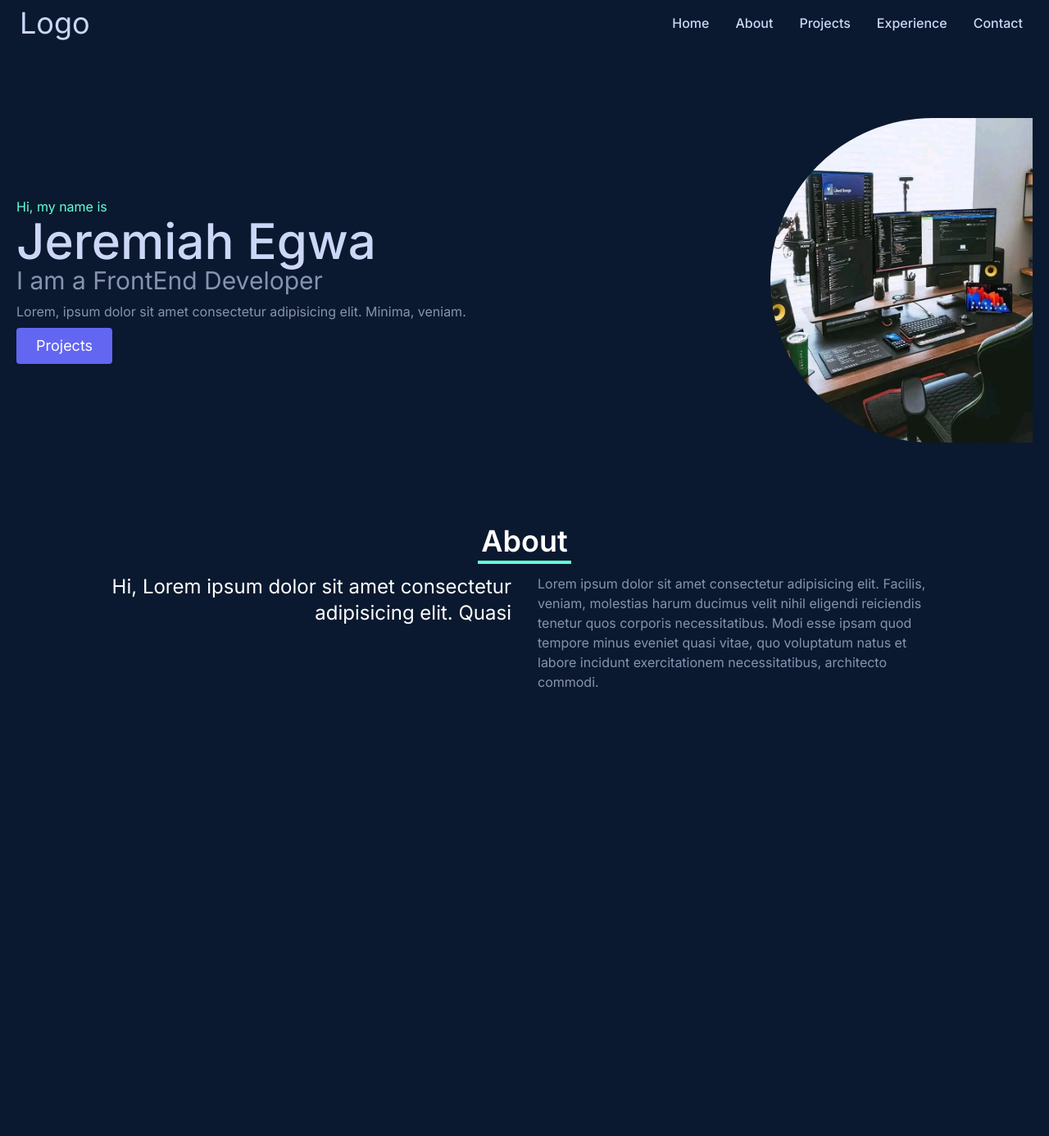
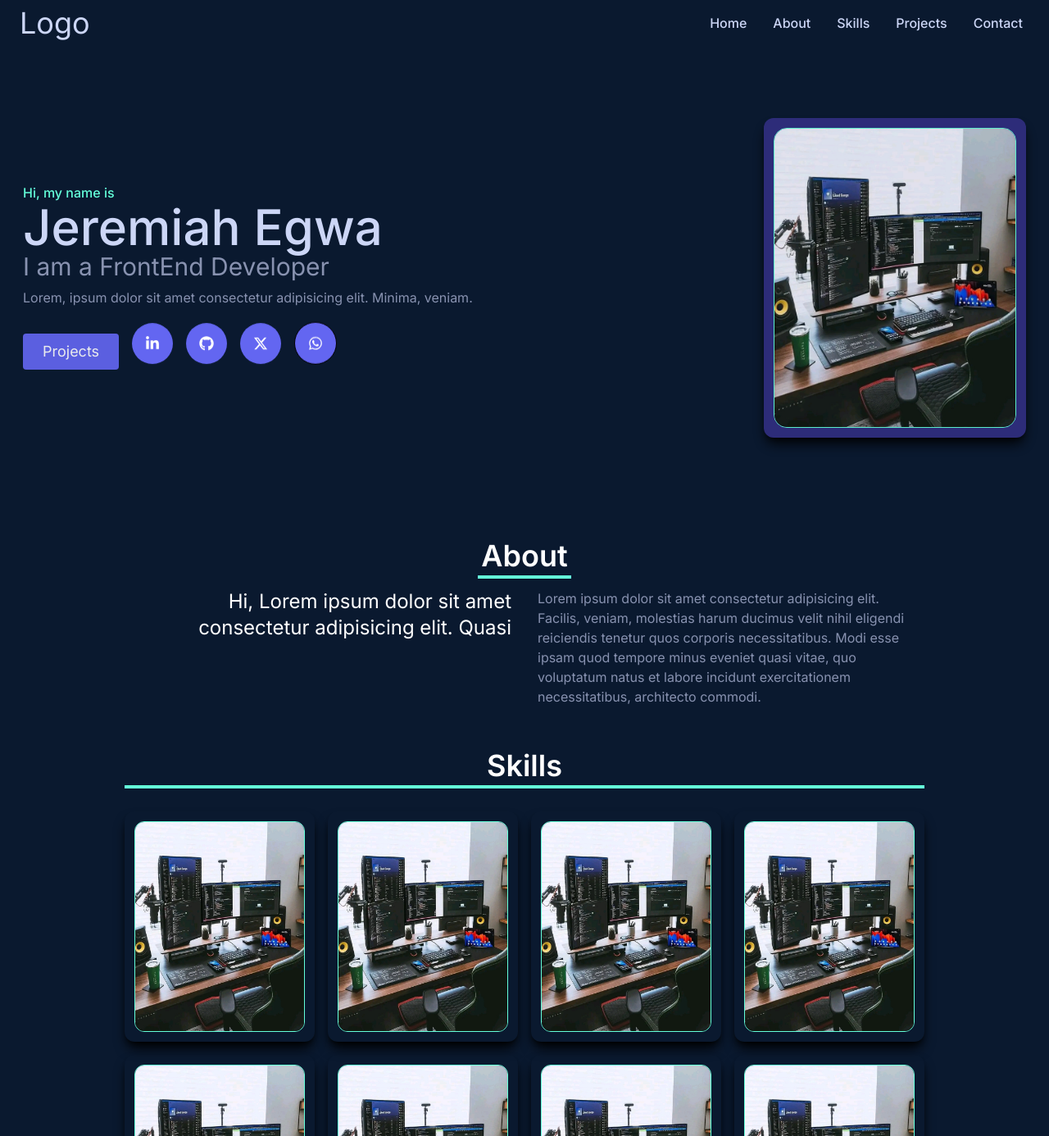
Before and after one commit to Jerryjmk14/Jerry-Portfolio, a Next.js app: page / in a window 1280 px wide. Shown: the top 1386 px of the page at 82% size. Before the commit the page ends 844 px from the top, so only its background shows below. Built offline with nearby package versions, Linux system fonts and the light colour scheme.

Commit message:
added the skills component

```diff
--- a/app/layout.tsx
+++ b/app/layout.tsx
@@ -1,9 +1,6 @@
 import type { Metadata } from "next";
 import { Inter } from "next/font/google";
 import "./globals.css";
-import Navbar from "../components/Navbar.js";
-import Hero from "@/components/Hero";
-import About from "@/components/About";
 
 const inter = Inter({ subsets: ["latin"] });
 
@@ -19,12 +16,7 @@ export default function RootLayout({
 }>) {
   return (
     <html lang="en">
-      <body className={inter.className}>
-        <Navbar />
-        {children}
-        <Hero />
-        <About />
-      </body>
+      <body className={inter.className}>{children}</body>
     </html>
   );
 }
--- a/app/page.tsx
+++ b/app/page.tsx
@@ -1,5 +1,15 @@
+import Navbar from "@/components/Navbar.jsx";
 import Hero from "../components/Hero.jsx";
+import About from "@/components/About.jsx";
+import Skills from "@/components/Skills.jsx";
 
 export default function Home() {
-  return <main className="text-white">{/* <Hero /> */}</main>;
+  return (
+    <main className="text-white">
+      <Navbar />
+      <Hero />
+      <About />
+      <Skills />
+    </main>
+  );
 }
--- a/components/About.jsx
+++ b/components/About.jsx
@@ -2,7 +2,7 @@ import React from "react";
 
 export default function About() {
   return (
-    <section className="sm:flex sm:flex-col sm:items-center sm:mx-32">
+    <section className=" p-6 sm:flex sm:flex-col sm:items-center sm:mx-32">
       <div className="flex content-center border-b-4 border-[#64FFDA] mb-3 ">
         <h1
           id="about"
--- a/components/Hero.jsx
+++ b/components/Hero.jsx
@@ -1,11 +1,15 @@
 import React from "react";
+import { FaLinkedinIn } from "react-icons/fa";
+import { FaGithub } from "react-icons/fa";
+import { FaXTwitter } from "react-icons/fa6";
+import { FaWhatsapp } from "react-icons/fa";
 
 export default function Hero() {
   return (
-    <section className="text-gray-600 body-font pt-12">
+    <section className="text-gray-600 body-font pt-12 mx-2">
       <div className="container mx-auto flex px-5 py-24 md:flex-row flex-col items-center">
         <div className="lg:flex-grow md:w-1/2 lg:pr-24 md:pr-16 flex flex-col md:items-start md:text-left mb-16 md:mb-0 items-center text-center">
-          <p className="text-[#64FFDA]">Hi, my name is</p>
+          <p className="text-[#64FFDA] font-medium">Hi, my name is</p>
           <h1 className="title-font sm:text-6xl text-4xl font-medium text-[#CCD6F6]">
             Jeremiah Egwa
             {/* <br class="hidden lg:inline-block">readymade gluten/</br>Name */}
@@ -17,15 +21,29 @@ export default function Hero() {
             Lorem, ipsum dolor sit amet consectetur adipisicing elit. Minima,
             veniam.
           </p>
-          <div className="">
-            <button className="inline-flex text-white bg-indigo-500 border-0 py-2 px-6 focus:outline-none hover:bg-[#64FFDA] hover:text-black rounded text-lg">
+          <div className="flex justify-between items-center gap-1 sm:gap-3 md:gap-4 mt-5 cursor-pointer">
+            <button className="inline-flex text-white bg-indigo-500 border-0 py-2 px-6 focus:outline-none hover:bg-[#64FFDA] hover:scale-110 duration-200 hover:text-black rounded text-lg animate-pulse">
               Projects
             </button>
+            <div className="flex justify-between items-center gap-1 sm:gap-3 md:gap-4">
+              <div className="bg-indigo-500 rounded-full p-4 text-white  hover:bg-[#64FFDA] hover:scale-110 duration-200 hover:text-black text-lg cursor-pointer animate-bounce">
+                <FaLinkedinIn />
+              </div>
+              <div className="bg-indigo-500 rounded-full p-4 text-white hover:bg-[#64FFDA] hover:scale-110 duration-200 hover:text-black text-lg cursor-pointer animate-bounce">
+                <FaGithub />
+              </div>
+              <div className="bg-indigo-500 rounded-full p-4 text-white hover:bg-[#64FFDA] hover:scale-110 duration-200 hover:text-black text-lg cursor-pointer animate-bounce">
+                <FaXTwitter />
+              </div>
+              <div className="bg-indigo-500 rounded-full border p-4 border-black text-white hover:bg-[#64FFDA] hover:scale-110 duration-200 hover:text-black text-lg cursor-pointer animate-bounce">
+                <FaWhatsapp />
+              </div>
+            </div>
           </div>
         </div>
-        <div className="lg:max-w-xs lg:w-full md:w-1/2 w-5/6 ">
+        <div className="lg:max-w-xs lg:w-full md:w-1/2 w-5/6 hover:scale-110 duration-200 shadow-lg shadow-black p-3 rounded-xl bg-indigo-900 animate-pulse">
           <img
-            className="object-cover object-center md:rounded-l-full"
+            className="object-cover object-center rounded-2xl border border-[#64FFDA] "
             alt="hero"
             src="/hero-img1.jpg"
           />
--- a/components/Navbar.js
+++ b/components/Navbar.jsx
@@ -19,13 +19,13 @@ const Navbar = () => {
     },
     {
       id: 3,
-      link: "projects",
-      href: "#projects",
+      link: "skills",
+      href: "#skills",
     },
     {
       id: 4,
-      link: "experience",
-      href: "#experience",
+      link: "projects",
+      href: "#projects",
     },
     {
       id: 5,
--- /dev/null
+++ b/components/Skills.jsx
@@ -0,0 +1,71 @@
+import React from "react";
+
+export default function Skills() {
+  return (
+    <section className="grid grid-cols-2 p-6 sm:grid-cols-4 gap-4 sm:mx-32">
+      <div className="col-span-2 sm:col-span-4 content-center border-b-4 h-fit border-[#64FFDA] mb-3 ">
+        <h1
+          id="about"
+          className="text-white sm:text-center text-4xl font-semibold p-1">
+          Skills
+        </h1>
+      </div>
+      <div className="shadow-lg shadow-black p-3 rounded-xl">
+        <img
+          className="object-cover object-center rounded-2xl border border-[#64FFDA] hover:scale-110 duration-200 rounded-xl"
+          alt="hero"
+          src="/hero-img1.jpg"
+        />
+      </div>
+      <div className="shadow-lg shadow-black p-3 rounded-xl">
+        <img
+          className="object-cover object-center rounded-2xl border border-[#64FFDA] hover:scale-110 duration-200 rounded-xl"
+          alt="hero"
+          src="/hero-img1.jpg"
+        />
+      </div>
+      <div className="shadow-lg shadow-black p-3 rounded-xl">
+        <img
+          className="object-cover object-center rounded-2xl border border-[#64FFDA] hover:scale-110 duration-200 rounded-xl"
+          alt="hero"
+          src="/hero-img1.jpg"
+        />
+      </div>
+      <div className="shadow-lg shadow-black p-3 rounded-xl">
+        <img
+          className="object-cover object-center rounded-2xl border border-[#64FFDA] hover:scale-110 duration-200 rounded-xl"
+          alt="hero"
+          src="/hero-img1.jpg"
+        />
+      </div>
+      <div className="shadow-lg shadow-black p-3 rounded-xl">
+        <img
+          className="object-cover object-center rounded-2xl border border-[#64FFDA] hover:scale-110 duration-200 rounded-xl"
+          alt="hero"
+          src="/hero-img1.jpg"
+        />
+      </div>
+      <div className="shadow-lg shadow-black p-3 rounded-xl">
+        <img
+          className="object-cover object-center rounded-2xl border border-[#64FFDA] hover:scale-110 duration-200 rounded-xl"
+          alt="hero"
+          src="/hero-img1.jpg"
+        />
+      </div>
+      <div className="shadow-lg shadow-black p-3 rounded-xl">
+        <img
+          className="object-cover object-center rounded-2xl border border-[#64FFDA] hover:scale-110 duration-200 rounded-xl"
+          alt="hero"
+          src="/hero-img1.jpg"
+        />
+      </div>
+      <div className="shadow-lg shadow-black p-3 rounded-xl">
+        <img
+          className="object-cover object-center rounded-2xl border border-[#64FFDA] hover:scale-110 duration-200 rounded-xl"
+          alt="hero"
+          src="/hero-img1.jpg"
+        />
+      </div>
+    </section>
+  );
+}
```
